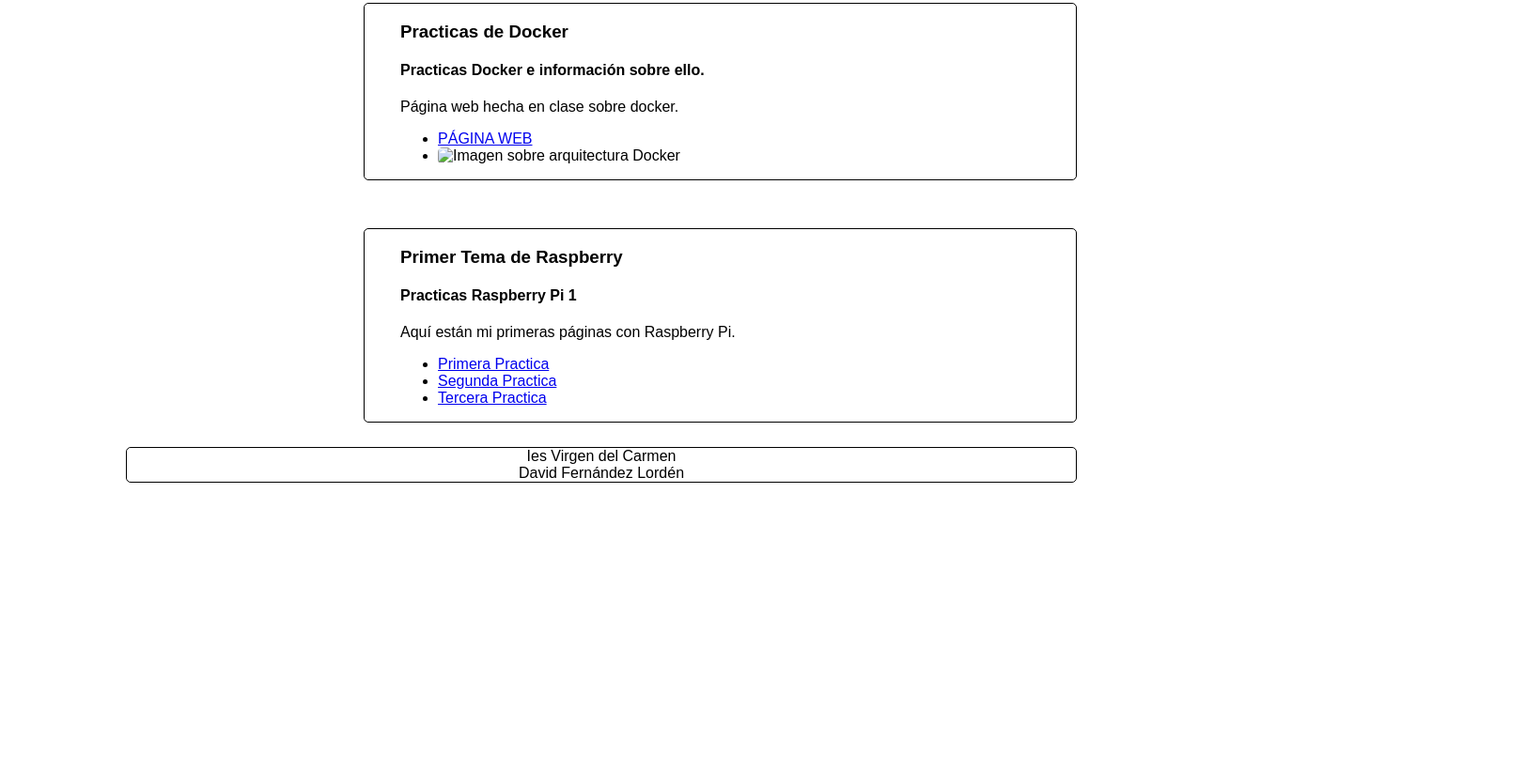
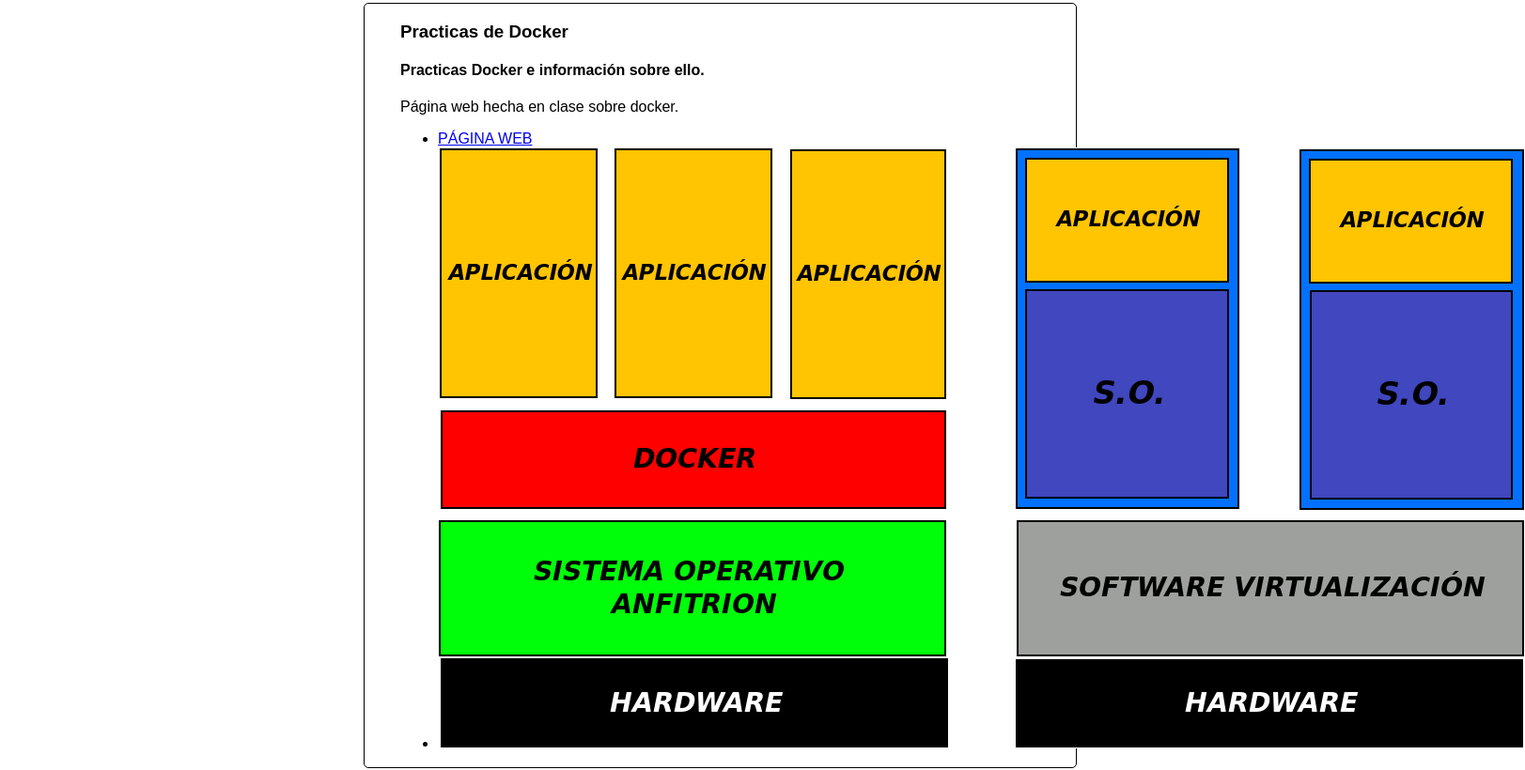
Before and after one commit to David-Ferlor/David-Ferlor.github.io, a plain HTML site: page index.html in a window 1280 px wide. Shown: the part 1017-1837 px from the top of the page at 94% size, 1623 px wide, since content can reach past the window. Before the commit the page ends 1539 px from the top, so only its background shows below. Drawn offline with Linux system fonts and the light colour scheme.

Commit message:
Update index.html

```diff
--- a/index.html
+++ b/index.html
@@ -57,7 +57,7 @@
                     Página web hecha en clase sobre docker.
                     <ul>
                         <li><a href="docker.html">PÁGINA WEB</a></li>
-                        <li><img src="img/imagenDocker" alt="Imagen sobre arquitectura Docker"></li>
+                        <li><img src="img/imagenDocker.png" alt="Imagen sobre arquitectura Docker"></li>
                     </ul>
                 </p>
             </div>
```
